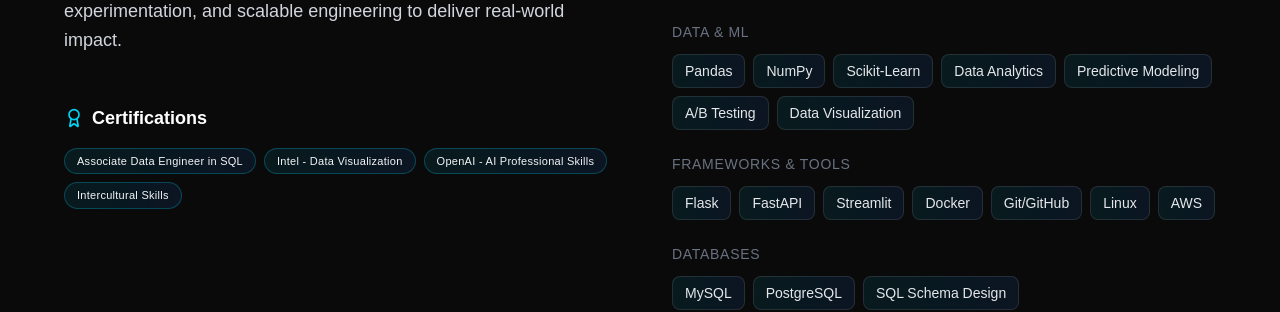
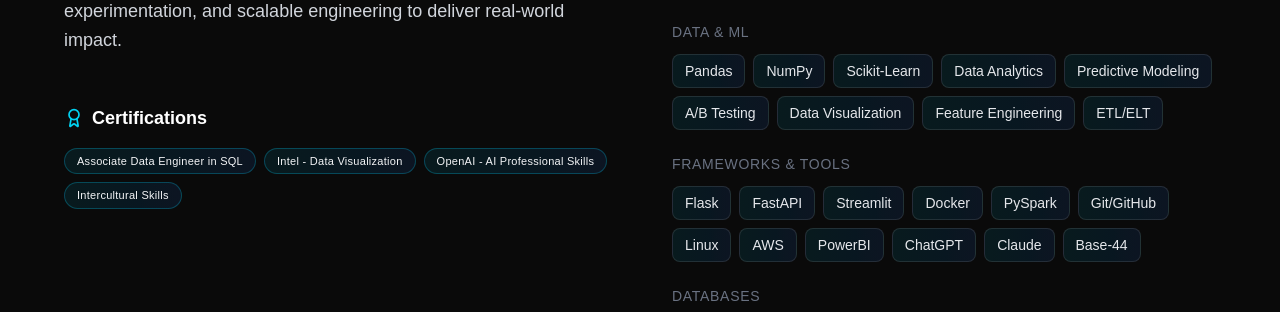
Before and after one commit to jhatch3/justin-portfolio, a Next.js app: page / in a window 1280 px wide. Shown: the part 1204-1516 px from the top of the page. Built offline with nearby package versions, Linux system fonts and the light colour scheme.

Commit message:
Skils ++

```diff
--- a/data/siteData.ts
+++ b/data/siteData.ts
@@ -23,16 +23,24 @@
     "Data Analytics",
     "Predictive Modeling",
     "A/B Testing",
-    "Data Visualization"
+    "Data Visualization",
+    "Feature Engineering",
+    "ETL/ELT"
+
   ],
   "Frameworks & Tools": [
     "Flask",
     "FastAPI",
     "Streamlit",
     "Docker",
+    "PySpark",
     "Git/GitHub",
     "Linux",
-    "AWS"
+    "AWS",
+    "PowerBI",
+    "ChatGPT",
+    "Claude",
+    "Base-44"
   ],
   Databases: [
     "MySQL",
```
